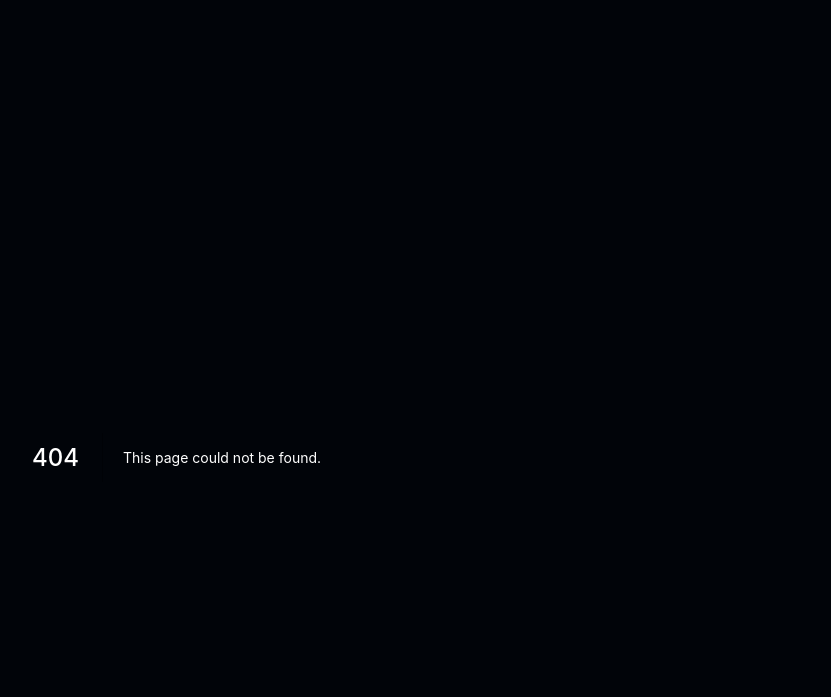
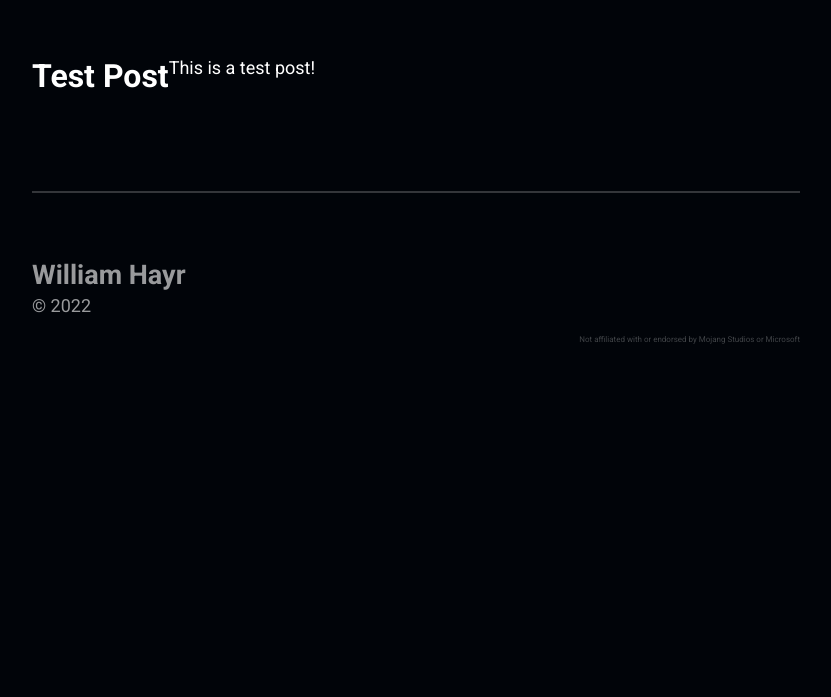
Before and after one commit to malloryhayr/home, a Next.js app: page /posts/2022/02/test-post in a window 1280 px wide. Before the commit this address had no page. Shown: the part 103-800 px from the top of the page, without its empty margins (224-1055 px from the left). Built offline with nearby package versions, Linux system fonts and the light colour scheme.

Commit message:
misc: begin blog

```diff
--- /dev/null
+++ b/pages/posts/2022/02/test-post.mdx
@@ -0,0 +1,8 @@
+export const metadata = {
+	title: 'Test Post',
+	date: '2022-02-04',
+};
+
+# Test Post
+
+This is a test post!
```
